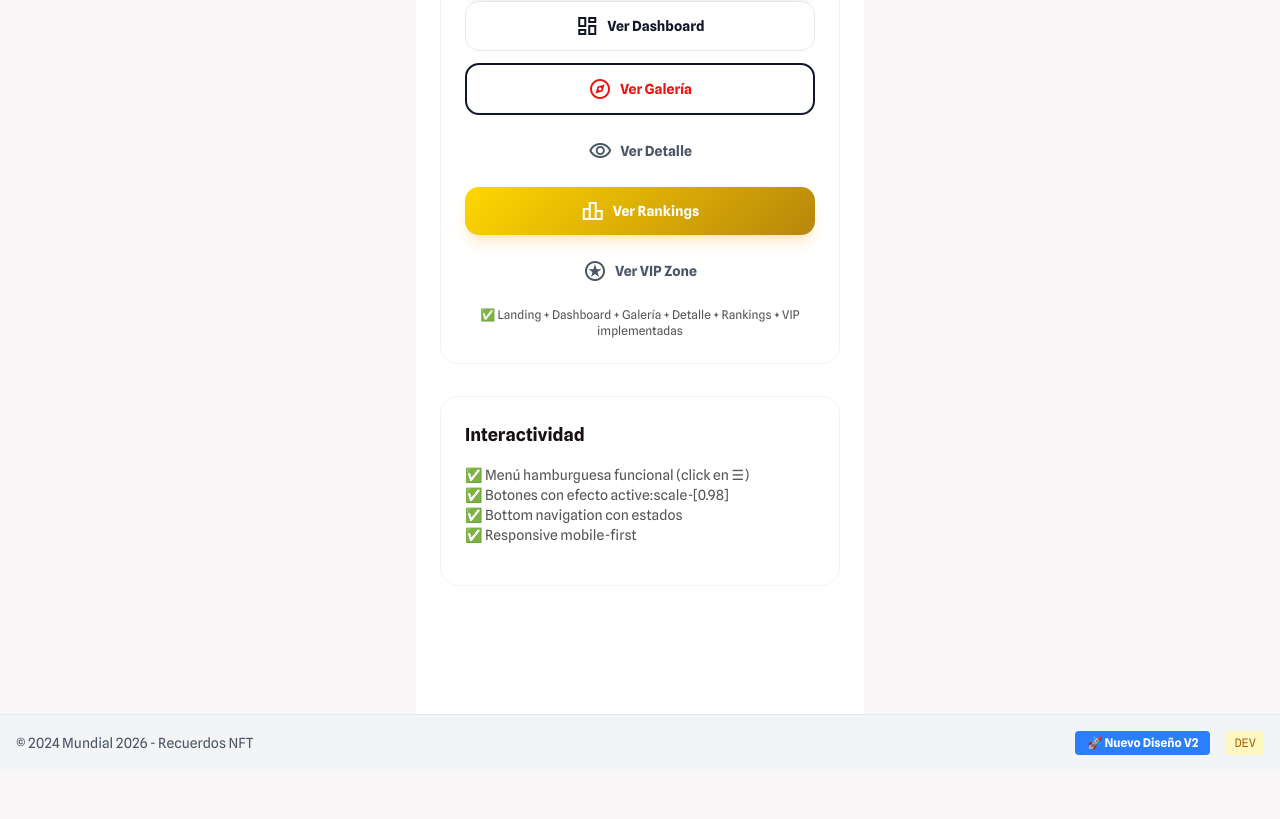
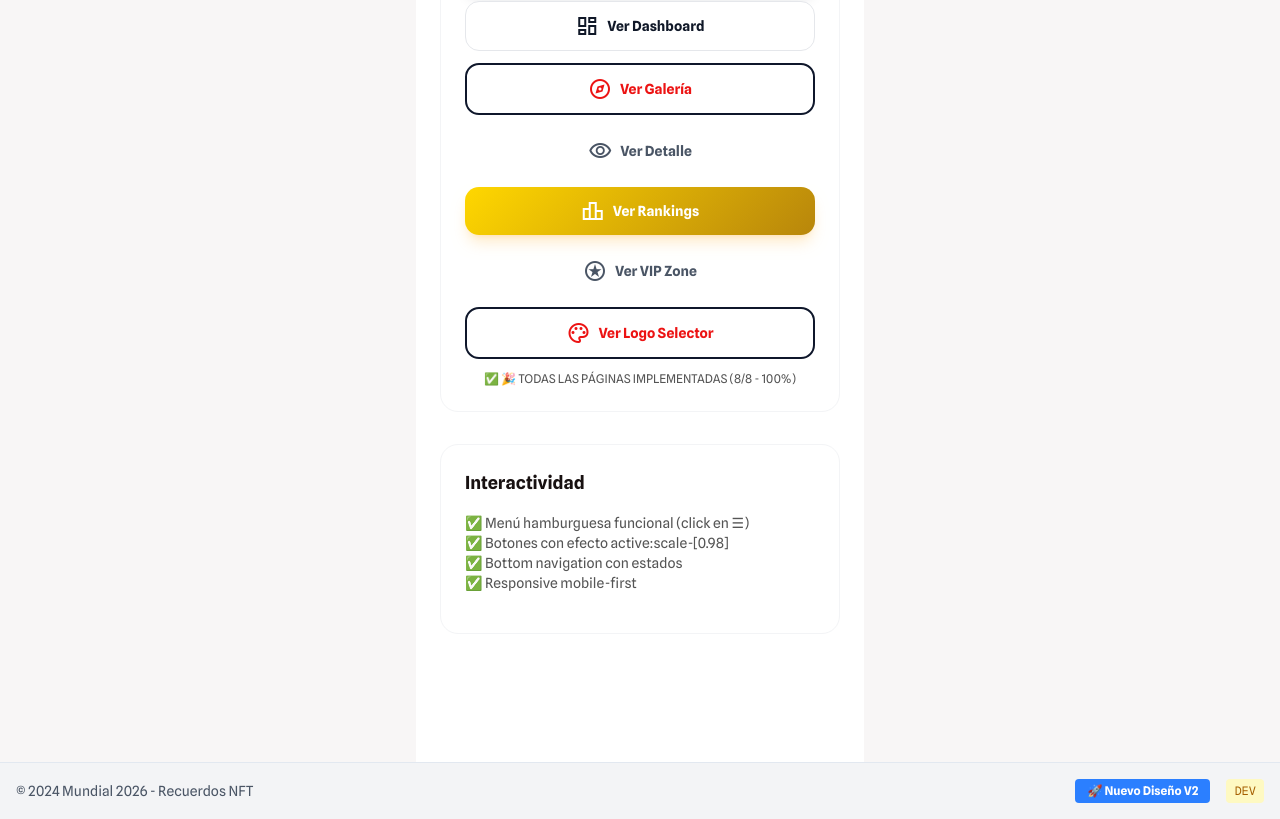
Before and after one commit to bccarrillo/mundial2026-mvp, a Next.js app: page /v2-demo in a window 1280 px wide. Shown: the part 2023-2842 px from the top of the page. Before the commit the page ends 2794 px from the top, so only its background shows below. Built offline with nearby package versions, Linux system fonts and the light colour scheme; no server answers; what react-google-recaptcha-v3 would draw is missing.

Commit message:
Update Demo.tsx

```diff
--- a/v2/pages/Demo.tsx
+++ b/v2/pages/Demo.tsx
@@ -154,8 +154,12 @@ export default function V2Demo() {
                   <span className="material-symbols-outlined">stars</span>
                   Ver VIP Zone
                 </ActionButton>
+                <ActionButton variant="outline" fullWidth onClick={() => window.open('/v2/logo-selector', '_blank')}>
+                  <span className="material-symbols-outlined">palette</span>
+                  Ver Logo Selector
+                </ActionButton>
                 <p className="text-xs text-text-muted text-center">
-                  ✅ Landing + Dashboard + Galería + Detalle + Rankings + VIP implementadas
+                  ✅ 🎉 TODAS LAS PÁGINAS IMPLEMENTADAS (8/8 - 100%)
                 </p>
               </div>
             </div>
```
